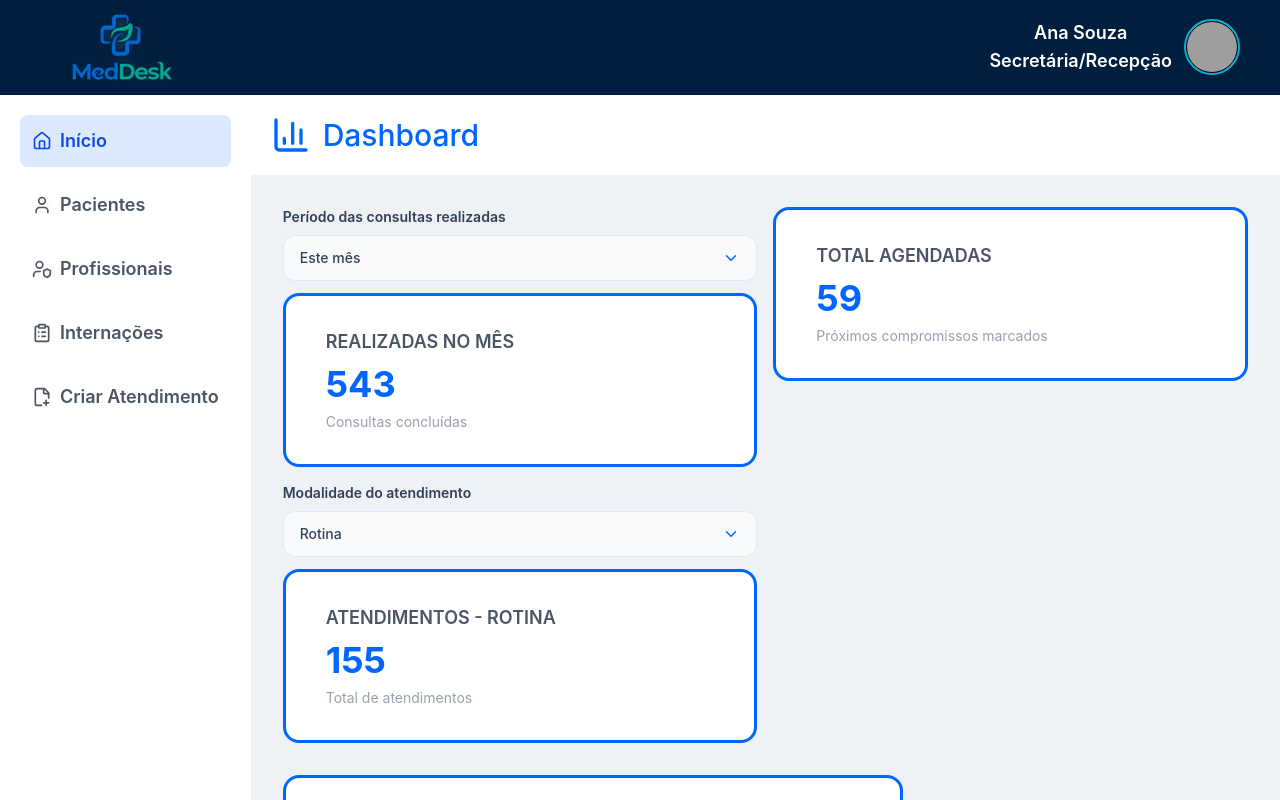
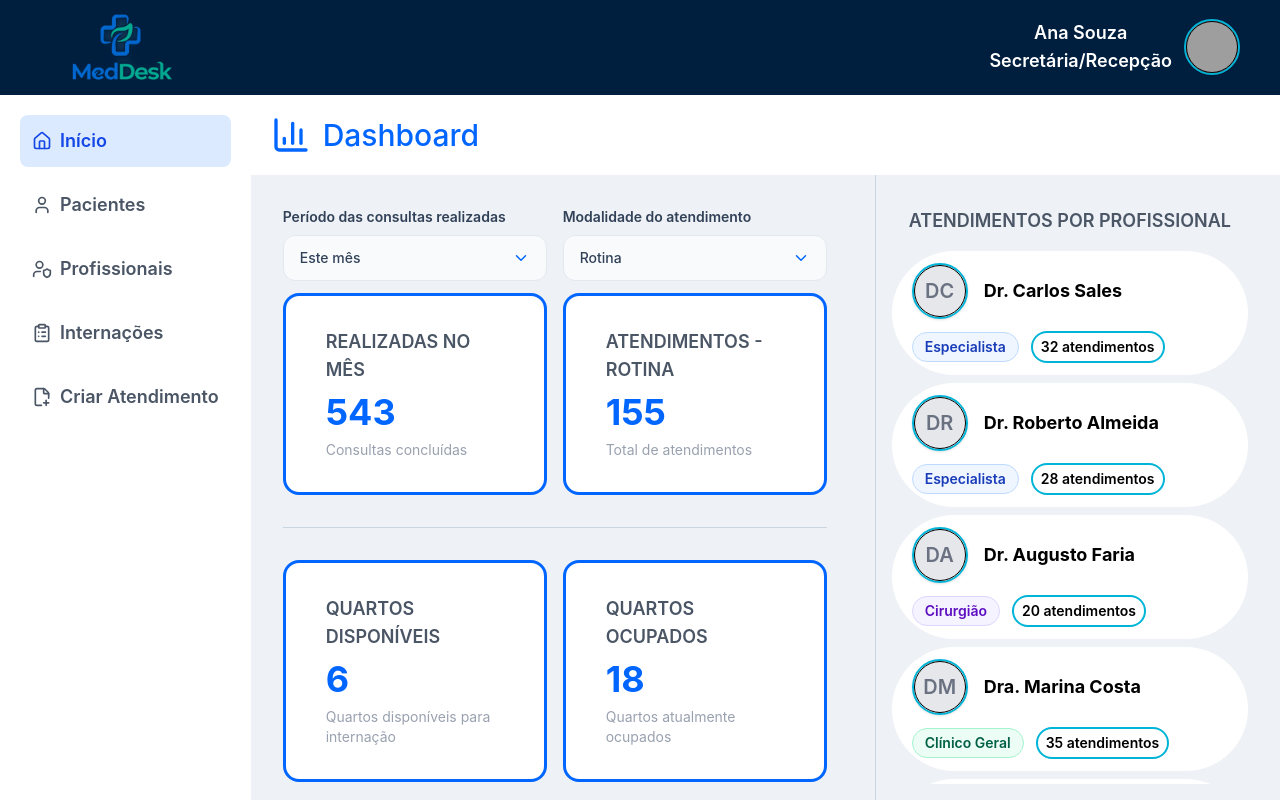
Before and after one commit to Bernardo-Guedes/MedDesk, a React (Vite) app in the folder frontend/: page /admin in a window 1280 px wide. Built offline with nearby package versions, Linux system fonts and the light colour scheme; grey boxes are pictures that could not be loaded.

Commit message:
feat(dashboard admin): numero de atendimentos por profissional

```diff
--- a/frontend/src/components/CardGraph.tsx
+++ b/frontend/src/components/CardGraph.tsx
@@ -4,9 +4,10 @@ interface CardGraphProps {
   numQua: number;
   numQui: number;
   numSex: number;
+  larguraTotal?: boolean;
 }
 
-function CardGraph({ numSeg, numTer, numQua, numQui, numSex }: CardGraphProps) {
+function CardGraph({ numSeg, numTer, numQua, numQui, numSex, larguraTotal = false }: CardGraphProps) {
   const dados = [
     { dia: "Seg", valor: numSeg },
     { dia: "Ter", valor: numTer },
@@ -18,7 +19,7 @@ function CardGraph({ numSeg, numTer, numQua, numQui, numSex }: CardGraphProps) {
   const maiorValor = Math.max(...dados.map((item) => item.valor), 1);
 
   return (
-    <div className="bg-white rounded-2xl border-3 border-principal flex flex-col gap-2 pb-8 px-10 max-w-155 ms-8 mt-8">
+    <div className={`bg-white rounded-2xl border-3 border-principal flex flex-col gap-2 pb-8 px-10 mt-8 ${larguraTotal ? "mx-5 md:mx-8" : "max-w-155 ms-8"}`}>
       <span className="text-xl text-principal font-semibold my-8">
         Demanda da semana
       </span>
--- a/frontend/src/pages/admin/Home.tsx
+++ b/frontend/src/pages/admin/Home.tsx
@@ -1,6 +1,8 @@
 import CardGraph from "@/components/CardGraph";
 import CardConsultasRealizadas from "@/components/CardConsultasRealizadas";
 import CardStat from "@/components/CardStat";
+import ListItem from "@/components/ListItem";
+import BadgeCategoria, { type CategoriaProfissional } from "@/components/ui/BadgeCategoria";
 import SelectFiltro from "@/components/ui/SelectFiltro";
 import { ChartColumn } from "lucide-react"
 import { useState } from "react";
@@ -13,19 +15,34 @@ const atendimentosPorModalidade = [
   { modalidade: "Internação", total: 35 },
 ];
 
+const atendimentosPorProfissional: {
+  nome: string;
+  categoria: CategoriaProfissional;
+  total: number;
+}[] = [
+  { nome: "Dr. Carlos Sales", categoria: "Especialista", total: 32 },
+  { nome: "Dr. Roberto Almeida", categoria: "Especialista", total: 28 },
+  { nome: "Dr. Augusto Faria", categoria: "Cirurgião", total: 20 },
+  { nome: "Dra. Marina Costa", categoria: "Clínico Geral", total: 35 },
+  { nome: "Dra. Helena Martins", categoria: "Especialista", total: 24 },
+  { nome: "Dr. Rafael Oliveira", categoria: "Clínico Geral", total: 30 },
+  { nome: "Dra. Beatriz Santos", categoria: "Cirurgião", total: 18 },
+];
+
 function Home() {
   const [modalidade, setModalidade] = useState(atendimentosPorModalidade[0]);
 
   return (
-    <div>
+    <div className="flex min-h-full flex-col lg:h-full lg:min-h-0">
       <div className="bg-white p-5 flex gap-3 items-center text-3xl font-medium text-principal">
         <ChartColumn  size={40} />
         Dashboard
       </div>
       {/* Indicadores e gráfico com dados de exemplo. */}
-      <div className="mx-5 mt-8 grid max-w-5xl items-start gap-4 sm:grid-cols-2 md:mx-8">
+      <div className="grid flex-1 items-start gap-4 lg:min-h-0 lg:grid-cols-[minmax(0,3fr)_minmax(0,2fr)]">
+        <div className="min-w-0 lg:self-stretch lg:overflow-y-auto">
+          <div className="mx-5 mt-8 grid items-start gap-4 sm:grid-cols-2 md:mx-8">
             <CardConsultasRealizadas totais={{ dia: "18", semana: "105", mes: "543" }}/>
-        <CardStat titulo="TOTAL AGENDADAS" numero="59" texto="Próximos compromissos marcados"/>
             <div className="flex flex-col gap-3">
               <SelectFiltro
                 id="filtro-modalidade"
@@ -46,8 +63,29 @@ function Home() {
                 texto="Total de atendimentos"
               />
             </div>
+            <hr className="my-4 border-slate-300 sm:col-span-2" />
+            <CardStat titulo="QUARTOS DISPONÍVEIS" numero="6" texto="Quartos disponíveis para internação"/>
+            <CardStat titulo="QUARTOS OCUPADOS" numero="18" texto="Quartos atualmente ocupados"/>
           </div>
-      <CardGraph numSeg={10} numTer={25} numQua={20} numQui={25} numSex={25}/>
+          <CardGraph numSeg={10} numTer={25} numQua={20} numQui={25} numSex={25} larguraTotal />
+        </div>
+        <section className="mx-5 mt-8 min-w-0 md:mx-8 lg:ml-0 lg:mt-0 lg:flex lg:min-h-0 lg:flex-col lg:self-stretch lg:border-l lg:border-slate-300 lg:pb-4 lg:pl-4 lg:pt-8">
+          <h2 id="atendimentos-profissional" className="text-center text-lg font-semibold text-gray-600">ATENDIMENTOS POR PROFISSIONAL</h2>
+          <ul aria-labelledby="atendimentos-profissional" tabIndex={0} className="mt-4 flex max-h-96 flex-col gap-2 overflow-y-auto lg:min-h-0 lg:max-h-none lg:flex-1">
+            {atendimentosPorProfissional.map(({ nome, categoria, total }) => (
+              <li key={nome}>
+                <ListItem
+                  nome={nome}
+                  destaque={<BadgeCategoria categoria={categoria} />}
+                  detalhes={[`${total} atendimentos`]}
+                  imagem={null}
+                  compacto
+                />
+              </li>
+            ))}
+          </ul>
+        </section>
+      </div>
     </div>
   );
 }
```
Lines whose indentation alone changed are shown as unchanged.
